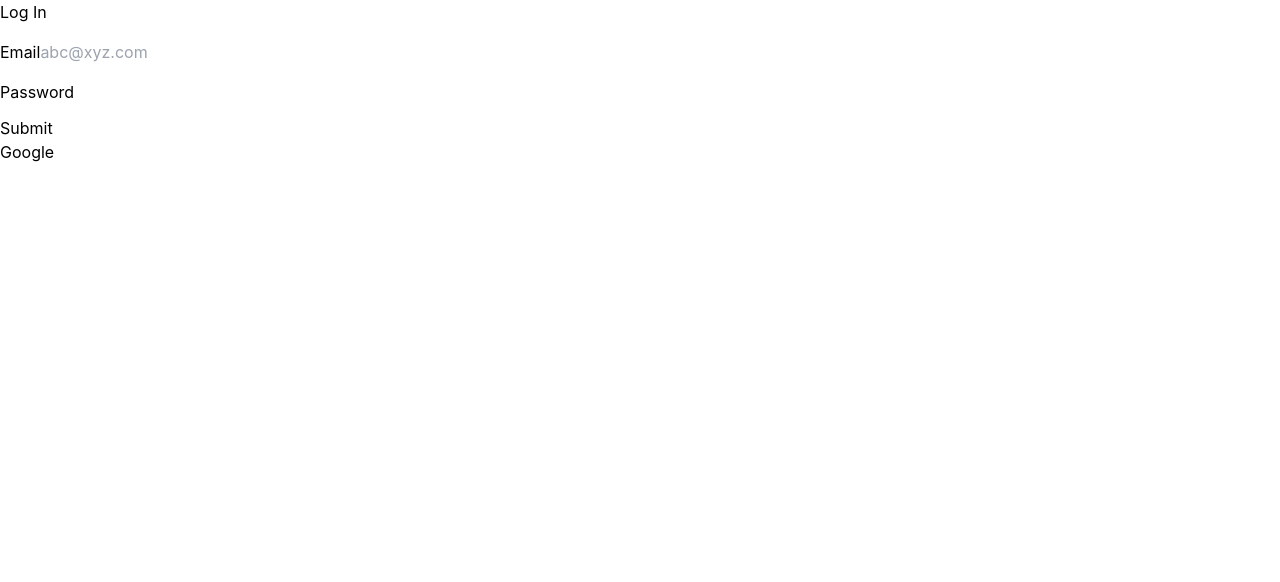
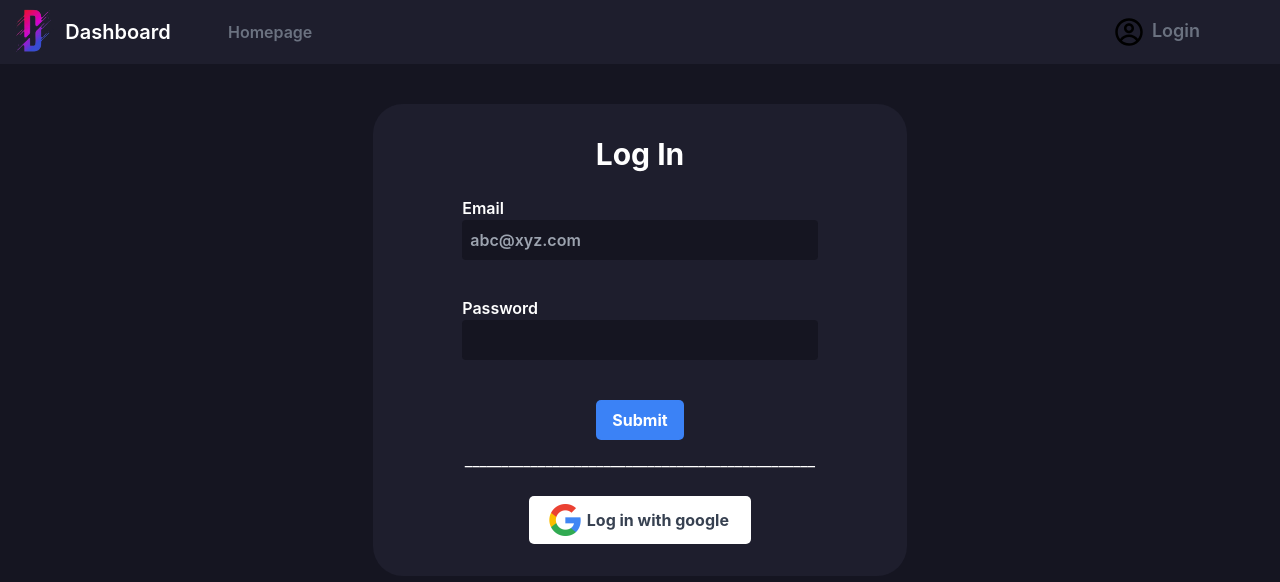
Before and after one commit to djefrey/dashboard, a React (Create React App) app in the folder src/front/dashboard/: page /login.html in a window 1280 px wide. Shown: the top 582 px of the page. Built offline with nearby package versions, Linux system fonts and the light colour scheme.

Commit message:
push of the start of the Widgets

```diff
--- a/src/front/dashboard/src/jsx/App.jsx
+++ b/src/front/dashboard/src/jsx/App.jsx
@@ -1,8 +1,10 @@
 import Navbar from './Navbar'
 import Body from './Body'
+import WidgetsAdder from './Widgets/WidgetsAdder'
+import Widget from './Widget'
 import { useState } from 'react';
-import Widget from './Widget'
-import {useRef} from 'react';
+import { useRef } from 'react';
+import 'react-dropdown/style.css';
 
 function App() {
   const [showForm, setShowForm] = useState(false);
@@ -32,31 +34,10 @@ function App() {
   }
 
   return (
-    <div className="h-screen">
+    <div className="h-screen overflow-hidden">
       {
         showForm &&
-          <div className="absolute w-screen h-screen bg-black/50 z-10">
-            <div className="w-3/6 h-min bg-navbar rounded-[10px] text-center m-auto mt-10">
-              <div className="flex justify-end mr-10 pt-4">
-                <button className="text-3xl text-gray-600" onClick={handleForm}>x</button>
-              </div>
-              <p className="text-2xl font-semibold text-white">Widget Creation Form</p>
-              <div className="w-5/6 m-auto">
-                <form onSubmit={formSubmit}>
-                  <label>
-                    <p className="text-white text-start font-semibold mb-1">Name</p>
-                    <input type="text" ref={widgetName} className="bg-body w-full h-10 rounded-[4px] placeholder-font-bold text-white" placeholder="    Name of your Widget"/><br/>
-                  </label>
-                  <button type="button" onClick={handleForm} className="bg-gray-700 hover:bg-gray-600 text-white font-bold py-2 px-4 rounded-[5px] mt-10 mb-10">
-                    Cancel
-                  </button>
-                  <button type="submit" className="bg-blue-500 hover:bg-blue-700 text-white font-bold py-2 px-4 rounded-[5px] mt-10 mb-10 ml-4">
-                    Submit
-                  </button>
-                </form>
-              </div>
-            </div>
-          </div>
+          <WidgetsAdder formHandler={handleForm}/>
       }
       <Navbar />
       <Body showForm={showForm} setShowForm={setShowForm} widgetList={widgetList}/>
--- a/src/front/dashboard/src/jsx/Auth.jsx
+++ b/src/front/dashboard/src/jsx/Auth.jsx
@@ -1,35 +1,48 @@
 import React from 'react';
+import Navbar from './Navbar.jsx'
 import { Link, useSearchParams } from 'react-router-dom';
+import googleLogo from '../image/google_logo.png'
 
-export default function (props) {
+export default function Auth(props) {
     const [searchParams] = useSearchParams();
+    var errorMessage = "";
+
+    if (searchParams.get("error")) {
+        errorMessage =
+            <div className="bg-red-600 text-white mt-4">
+                Your Email and/or Password is incorrect
+            </div>
+    }
 
     return (
-        <div className="Auth-form-container">
-            {
-                searchParams.get("error") && <h4>Error</h4>
-            }
-            <form className="Auth-form">
-                <div className='Auth-form-content'>
-                    <h3 className='Auth-form-title'>Log In</h3>
-
-                    <div className='form-group mt-3'>
-                        <label>Email</label>
-                        <input type="email" name='username' className='form-control mt-1' placeholder='abc@xyz.com' />
+        <div className="h-screen overflow-hidden">
+            <Navbar />
+            <div className="w-full h-full bg-body flex">
+                <div className="w-5/12 bg-navbar m-auto mt-10 rounded-[30px] flex flex-wrap justify-center text-center pb-6">
+                    <form className="w-4/6 text-white font-semibold">
+                        <h3 className='font-bold text-3xl mt-8 mb-6'>Log In</h3>
+                        <div className='form-group mt-3'>
+                            <p className="text-start">Email</p>
+                            <input type="email" name='username' className='w-full bg-body rounded-[4px] h-10 pl-2' placeholder='abc@xyz.com' />
+                        </div>
+                        <br />
+                        <div className='form-group mt-3'>
+                            <p className="text-start">Password</p>
+                            <input type="password" name='password' className='w-full bg-body rounded-[4px] h-10 pl-2' />
+                        </div>
+                    </form>
+                    <div className="w-full">
+                    {errorMessage}
+                    <button type="submit" className="bg-blue-500 hover:bg-blue-700 text-white font-bold py-2 px-4 rounded-[5px] mt-10 mb-2">
+                        Submit
+                    </button>
                     </div>
-
-                    <div className='form-group mt-3'>
-                        <label>Password</label>
-                        <input type="password" name='password' className='form-control mt-1' />
-                    </div>
-
-                    <div className='d-grid gap-2 mt-3'>
-                        <button type='submit' className='btn btn-primary' formMethod='POST'>Submit</button>
+                    <p className="text-white w-full mb-4">________________________________________________</p>
+                    <div className='w-5/12 bg-white hover:bg-gray-200 py-2 px-4 rounded-[5px] mt-2 mb-2 flex'>
+                        <img src={googleLogo} alt="google_logo" className="ml-1 object-scale-down w-2/12" />
+                        <a href="/oauth2/authorization/google" className="font-bold text-gray-700 m-auto">Log in with google</a>
                     </div>
                 </div>
-            </form>
-            <div className='Auth-oauth-content'>
-                <a href="/oauth2/authorization/google">Google</a>
             </div>
         </div>
     )
--- a/src/front/dashboard/src/jsx/Body.jsx
+++ b/src/front/dashboard/src/jsx/Body.jsx
@@ -1,5 +1,3 @@
-import Widget from './Widget.jsx'
-
 export default function Body({ showForm, setShowForm, widgetList}) {
     const onAddBtnShowForm = event => {
         setShowForm(!showForm);
--- a/src/front/dashboard/src/jsx/Navbar.jsx
+++ b/src/front/dashboard/src/jsx/Navbar.jsx
@@ -1,5 +1,6 @@
 import logo from '../image/Logo.png'
 import { Link } from 'react-router-dom';
+import { CgProfile } from 'react-icons/cg'
 
 export default function Navbar() {
     return (
@@ -8,9 +9,14 @@ export default function Navbar() {
                 <img src={logo} alt="Logo" className="h-full ml-1"/>
                 <p className="text-xl m-auto ml-0 font-semibold text-white">Dashboard</p>
             </div>
-            <div className="flex ml-6">
-                <p className="text-gray-500 m-auto text-sm font-semibold">Homepage</p>
-                <Link to="/login.html">Login</Link>
+            <div className="flex ml-20">
+                <Link className="text-gray-500 m-auto font-semibold" to="/index.html" >Homepage</Link>
+            </div>
+            <div className="w-full m-auto flex justify-end mr-20">
+                <Link to="/login.html" className="flex">
+                    <CgProfile className="text-3xl mr-2"/>
+                    <p className="text-gray-500 text-lg font-semibold">Login</p>
+                </Link>
             </div>
         </div>
     );
--- /dev/null
+++ b/src/front/dashboard/src/jsx/Widgets/WeatherReport.jsx
@@ -0,0 +1,17 @@
+export default function WeatherReport() {
+    return (
+        <div className="flex justify-center">
+            <div className=" w-5/12 bg-body rounded-[30px] text-white ml-4 pb-4 pt-2">
+                <p className="font-semibold text-xl mb-3">Weather report</p>
+                <input className="bg-navbar rounded-[4px] pl-2 ml-2" disabled={true} placeholder="Choose a city" type="text"></input>
+                <div className="flex justify-center -mb-4 -mt-2">
+                    <img src="http://openweathermap.org/img/wn/01d@2x.png" alt=""></img>
+                </div>
+                <span className="font-bold text-gray-400">
+                    clear sky
+                </span>
+                <p className="text-6xl font-semibold mt-2">25°C</p>
+            </div>
+        </div>
+    )
+}
--- /dev/null
+++ b/src/front/dashboard/src/jsx/Widgets/WidgetsAdder.jsx
@@ -0,0 +1,40 @@
+import WeatherReport from './WeatherReport'
+import Dropdown from 'react-dropdown';
+import { useState } from 'react';
+
+export default function WidgetsAdder({formHandler}) {
+    const [currentWidget, setCurrentWidget] = useState("");
+    const handleChange = event => {
+        setCurrentWidget(event.target.data);
+        console.log(currentWidget);
+    }
+
+    const options = [
+        'Wheater Report', 'Youtube Statistics', 'Reddit '
+    ];
+    const defaultOption = options[0];
+
+    return (
+        <div className="absolute w-screen h-screen bg-black/50 z-10">
+            <div className="w-3/6 h-min bg-navbar rounded-[10px] text-center m-auto mt-6">
+                <div className="flex justify-end mr-10 pt-4">
+                    <button className="text-3xl text-gray-600" onClick={() => formHandler()}>x</button>
+                </div>
+                <p className="text-2xl font-semibold text-white">Widget Creation Examples</p>
+                <div className="w-full m-auto mt-2">
+                    <p className="text-gray-500 font-semibold mt-3">Choose one widget</p>
+                    <div className="flex justify-center mb-6 mt-3">
+                        <Dropdown className="w-2/6" options={options} onChange={() => handleChange()} value={defaultOption} placeholder="Select an option" />
+                    </div>
+                    <WeatherReport />
+                    <button type="button" onClick={() => formHandler()} className="bg-gray-700 hover:bg-gray-600 text-white font-bold py-2 px-4 rounded-[5px] mt-10 mb-10">
+                        Cancel
+                    </button>
+                    <button type="submit" className="bg-blue-500 hover:bg-blue-700 text-white font-bold py-2 px-4 rounded-[5px] mt-10 mb-10 ml-4">
+                        Submit
+                    </button>
+                </div>
+            </div>
+        </div>
+    )
+}
```
Also changed, not shown: src/front/dashboard/src/image/google_logo.png (added).
